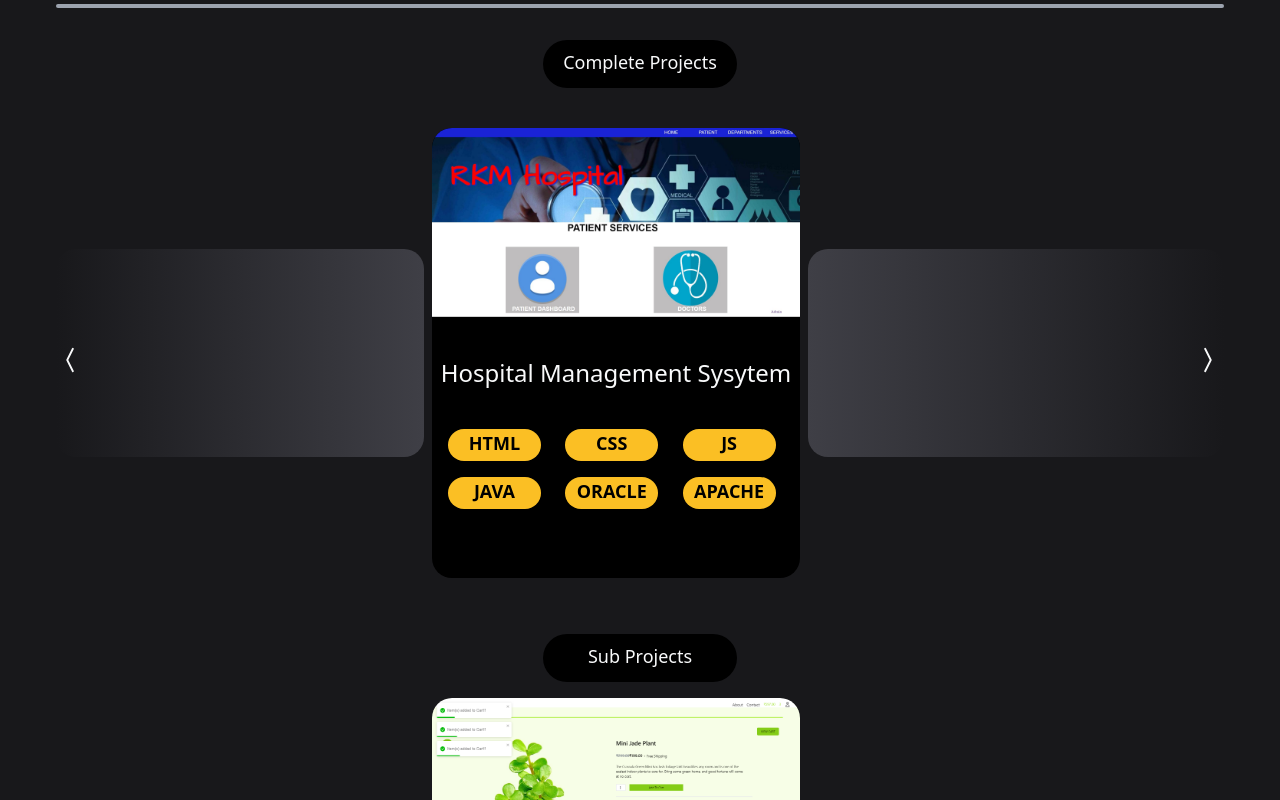
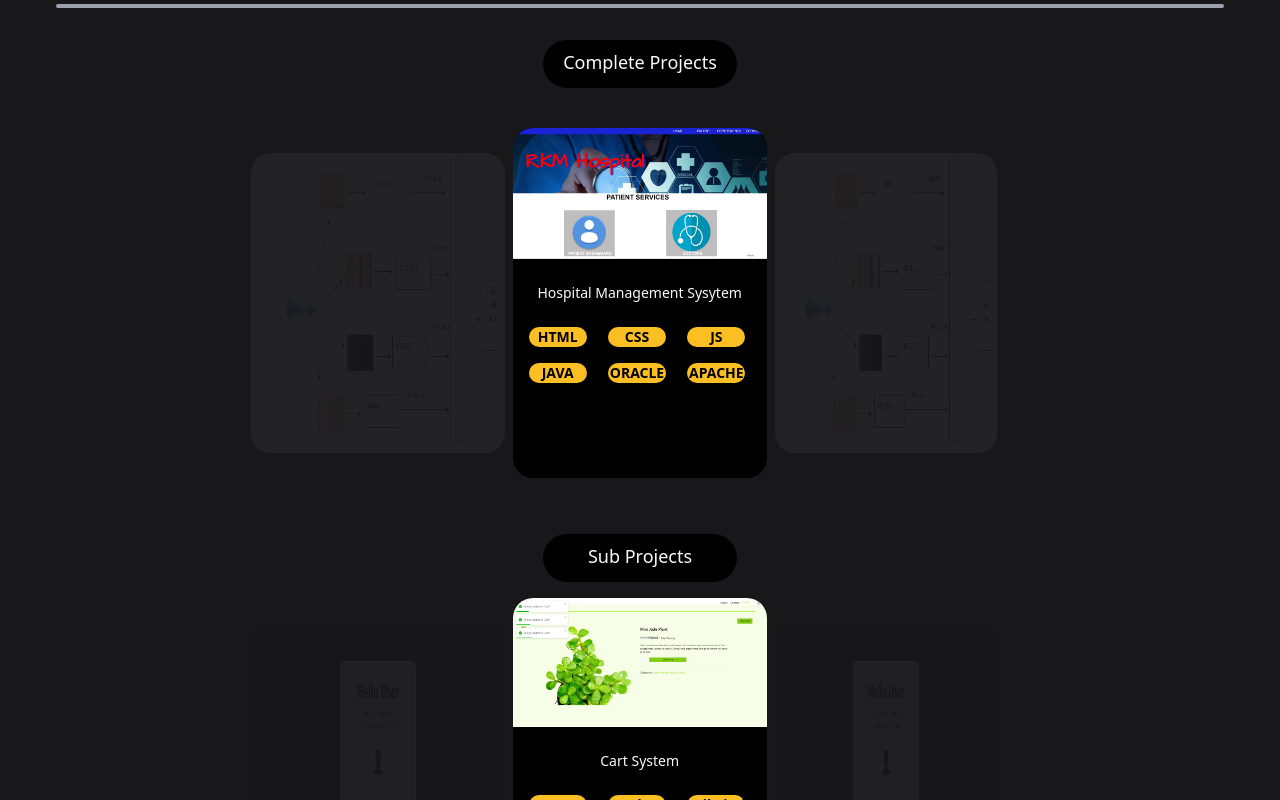
Before and after one commit to Riddhick/Portfolio, a React (Vite) app in the folder Portfolio/: page / in a window 1280 px wide. Shown: the part 800-1600 px from the top of the page. Built offline with nearby package versions, Linux system fonts and the light colour scheme.

Commit message:
Sticky Navbar & Large Screen Project card modified

```diff
--- a/Portfolio/src/App.jsx
+++ b/Portfolio/src/App.jsx
@@ -6,7 +6,7 @@ function App() {
 
   return (
     <div>
-      <Navbar/>
+     <Navbar/>
       <Home />
       <Projects/>
 
--- a/Portfolio/src/Cards.jsx
+++ b/Portfolio/src/Cards.jsx
@@ -4,35 +4,42 @@ import {BsChevronCompactLeft,BsChevronCompactRight} from "react-icons/bs";
 
 export default function Cards(prpos){
     const [getProject,setProject]=useState(0);
-
+    const [getleft,setleft]=useState(1);
+    const [getright,setRight]=useState(1);
     const nextSlide=()=>{
         const pos=getProject;
         const newPos=(pos+1)%prpos.card.length;
         setProject(newPos)
+        setRight((newPos+1)%prpos.card.length)
         console.log(newPos)
     }
 
     const prevSlide=()=>{
         const pos=getProject;
-        const newPos=(pos+1)%prpos.card.length;
+        var newPos=(pos+1)%prpos.card.length;
         setProject(newPos)
+        setleft((newPos+1)%prpos.card.length)
         console.log(newPos)
     }
     return(
-        <div className=" w-full flex flex-row justify-center gap-2 lg:items-center" >
-                <div className="w-1/12 pt-32 md:pt-64  lg:w-1/3 lg:pt-24 lg:rounded-[20px_20px_20px_20px] lg:bg-gradient-to-r from-zinc-900 to-zinc-700 lg:h-52"><BsChevronCompactLeft onClick={prevSlide} size={30}/></div>
-                <div className="bg-black w-10/12 h-72  md:h-[550px] lg:h-[450px] lg:w-1/3 rounded-[20px] flex flex-col gap-0">
+        <div className=" w-full flex flex-row justify-center gap-2 lg:items-center lg:w-2/3" >
+                <div className="w-1/12 pt-32 md:pt-64 lg:h-[300px] lg:w-1/3 lg:pt-0 lg:rounded-[20px_20px_20px_20px] lg:bg-gradient-to-r from-zinc-900">
+                    <img className="h-0 w-0 lg:h-[300px] lg:w-full lg:rounded-[20px_20px_20px_20px] lg:opacity-5" src={prpos.card[getleft].image} onClick={prevSlide}></img>
+                    <BsChevronCompactLeft className="lg:w-0" onClick={prevSlide} size={30}/></div>
+                <div className="bg-black w-10/12 h-72  md:h-[550px] lg:h-[350px] lg:w-1/3 rounded-[20px] flex flex-col gap-0">
                     <div className="bg-black rounded-[20px_20px_0px_0px]">
                         <img className="rounded-[20px_20px_0px_0px] md:h-fit md:w-full" src={prpos.card[getProject].image}></img>
                     </div>
-                    <div className="text-center py-4 md:py-10 md:text-2xl md:font-medium">{prpos.card[getProject].name}</div>
-                    <div className="grid grid-cols-3 gap-2 md:gap-4 px-6  md:px-4 text-xs text-black font-medium md:text-lg md:font-semibold">
+                    <div className="text-center py-4 md:py-10 md:text-2xl md:font-medium lg:text-sm lg:py-6">{prpos.card[getProject].name}</div>
+                    <div className="grid grid-cols-3 gap-2 md:gap-4 px-6  md:px-4 text-xs text-black font-medium md:text-lg md:font-semibold lg:text-sm">
                         {prpos.card[getProject].tech.map(t=>(
-                            <div className="bg-amber-400 w-11/12 md:h-8 text-center  rounded-full">{t}</div>
+                            <div className="bg-amber-400 w-11/12 md:h-8 lg:h-[20px] text-center  rounded-full">{t}</div>
                         ))}
                     </div>
                 </div>
-                <div className="w-1/12 pt-32 md:pt-64 pl-2 md:pl-4 lg:pt-24 lg:pl-96 lg:w-1/3 lg:rounded-[20px_20px_20px_20px] lg:bg-gradient-to-r from-zinc-700 to-zinc-900 lg:h-52 lg:pr-8"><BsChevronCompactRight onClick={nextSlide} size={30}/></div>
+                <div className="w-1/12 pt-32 md:pt-64 pl-2 md:pl-4 lg:pt-0 lg:pl-0 lg:w-1/3 lg:rounded-[20px_20px_20px_20px] lg:bg-gradient-to-r from-zinc-900 to-zinc-900 lg:h-[300px] lg:pr-8">
+                <img className="h-0 w-0 lg:h-[300px] lg:w-full lg:rounded-[20px_20px_20px_20px] lg:opacity-5" src={prpos.card[getright].image} onClick={nextSlide}></img>
+                    <BsChevronCompactRight className="lg:w-0" onClick={nextSlide} size={30}/></div>
             </div>
     )
 }
--- a/Portfolio/src/Navbar.jsx
+++ b/Portfolio/src/Navbar.jsx
@@ -2,7 +2,7 @@ import React from "react";
 
 export default function Navbar(){
     return (
-        <div className="py-4 px-10 lg:px-20 w-full flex flex-row text-gray-50 justify-between">
+        <div className="py-4 bg-zinc-900 px-10 lg:px-20 w-full flex flex-row text-gray-50 justify-between sticky top-0">
             <div className="underline underline-offset-16 decoration-amber-400 decoration-4 font-medium" >HOME</div>
             <div className="flex flex-row space-x-8">
                 <div className="">Projects</div>
```
